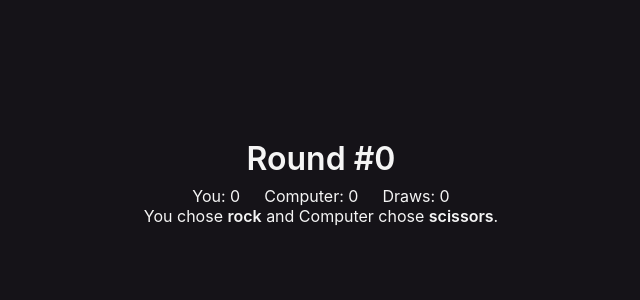
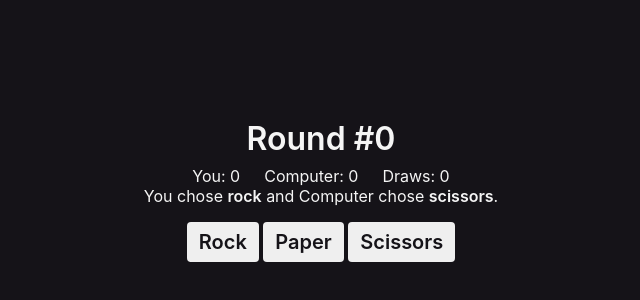
Before and after one commit to jsklcodes/odin-rock-paper-scissors, a plain HTML site: page index.html in a window 1280 px wide. Shown: the part 210-510 px from the top of the page, without its empty margins (319-959 px from the left). Drawn offline with Linux system fonts and the light colour scheme.

Commit message:
Add choices markup

```diff
--- a/index.html
+++ b/index.html
@@ -20,6 +20,11 @@
       You chose <span class="bold" id="human-choice">rock</span> and Computer
       chose <span class="bold" id="computer-choice">scissors</span>.
     </p>
+    <div class="choices">
+      <button class="choice-button rock-button">Rock</button>
+      <button class="choice-button paper-button">Paper</button>
+      <button class="choice-button scissors-button">Scissors</button>
+    </div>
   </div>
 
   <script src="index.js"></script>
```
